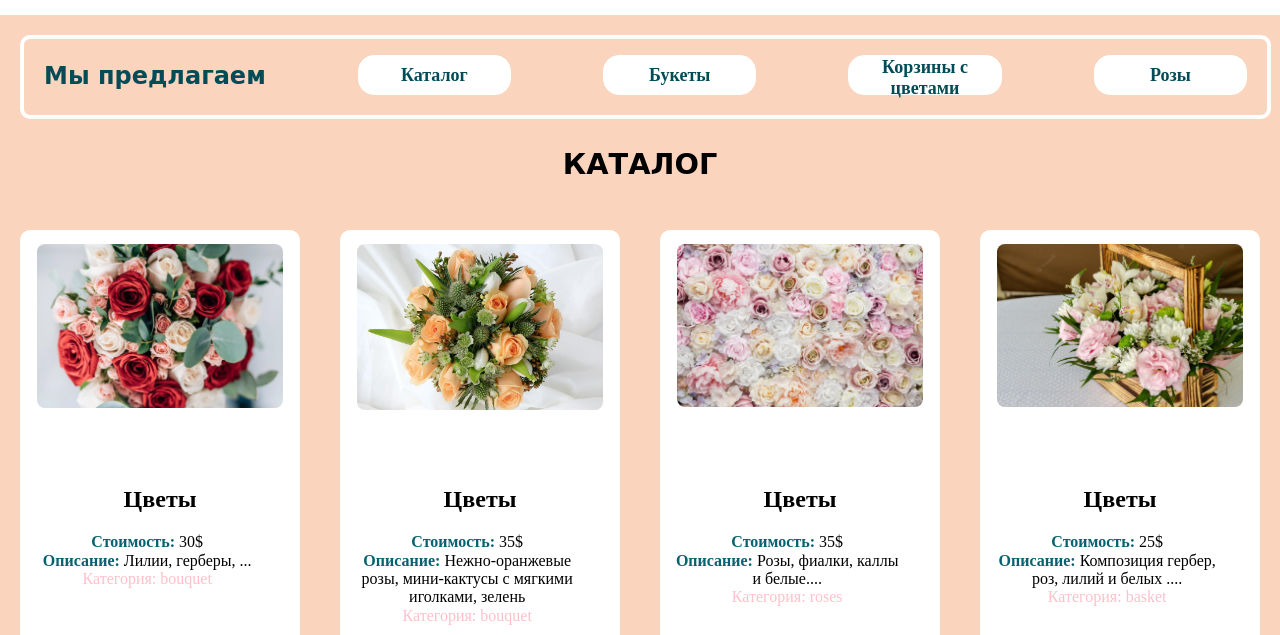
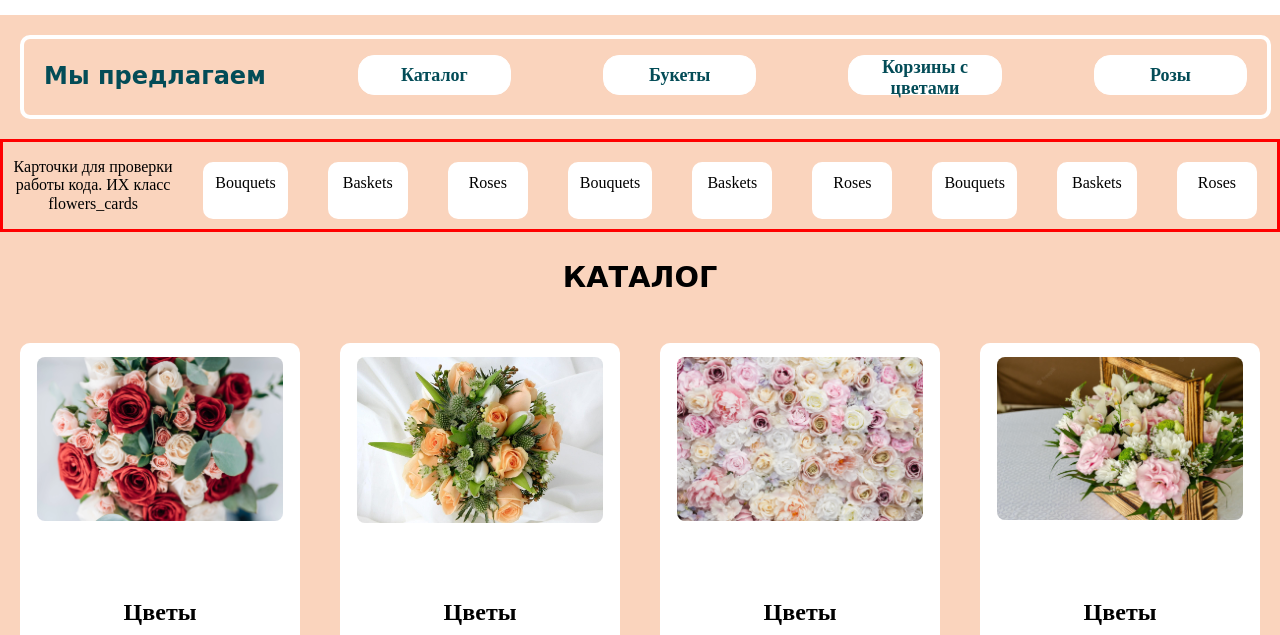
Before and after one commit to itgirlschool/f29-shoping-cart, a plain HTML site: page index.html in a window 1280 px wide. Shown: the part 165-800 px from the top of the page. Drawn offline with Linux system fonts and the light colour scheme.

Commit message:
for Мудрая Сова

```diff
--- a/assets/styles/index.scss
+++ b/assets/styles/index.scss
@@ -248,3 +248,11 @@ body {
 .hide {
     display: none
 }
+
+.help {
+    display: flex;
+    flex-direction: row;
+    justify-content: center;
+    border: 3px solid red;
+    font-size: medium;
+}
--- a/index.html
+++ b/index.html
@@ -48,8 +48,9 @@
 
       </div>
 
-
-      <!--<div class="flowers_cards bouquets">Bouquets</div>
+    <div class="help">
+      <p>Карточки для проверки работы кода. ИХ класс flowers_cards </p>
+      <div class="flowers_cards bouquets">Bouquets</div>
       <div class="flowers_cards baskets">Baskets</div>
       <div class="flowers_cards roses">Roses</div>
 
@@ -59,7 +60,9 @@
 
       <div class="flowers_cards bouquets">Bouquets</div>
       <div class="flowers_cards baskets">Baskets</div>
-      <div class="flowers_cards roses">Roses</div>-->
+      <div class="flowers_cards roses">Roses</div>
+
+    </div>
 
         <section>
           <p class = "flowersContainer">КАТАЛОГ</p>
@@ -67,6 +70,8 @@
           <div id = "flowersContainer"></div>
 
         </section>
+
+
   <!--блок-корзина START-->
       <!--  <section>
           <div>Корзина</div>
--- a/index.js
+++ b/index.js
@@ -185,9 +185,11 @@ let json = `[{
 document.addEventListener("DOMContentLoaded", function (event) {
     let flowers = JSON.parse(json);
     console.log(flowers);
+
     let flowersContent = "";
 
     for (let flower of flowers) {
+        // когда вписываем в    const cards = document.querySelectorAll('.flowers_card') - ничего не работает
         flowersContent +=`<div class="flowers_card">
         <div class="flowers_photo_container">
         <img class="flowers_photo" src="${flower.photo}"/>
@@ -198,13 +200,13 @@ document.addEventListener("DOMContentLoaded", function (event) {
         <div class="flowers_describe_container">
         <div><span style = "color: rgb(7, 97, 111); font-weight:bold;"> Стоимость: </span> ${flower.price}</div>
         <div><span style = "color: rgb(7, 97, 111); font-weight:bold;"> Описание: </span>${flower.description}</div>
-        <div style = "color: pink"> <span > Категория: </span>${flower.category}</div>
+        <div class="${flower.category}" style = "color: pink"> <span > Категория: </span>${flower.category}</div>
         </div>
         <br>
         <div class="button_basket_container">
         <button class="button_basket">Добавить в корзину</button>
         </div>
-        <div class="${flower.category}"></div>
+
         <br>
         <br>
         </div>`;
@@ -212,29 +214,30 @@ document.addEventListener("DOMContentLoaded", function (event) {
         document.getElementById("flowersContainer").innerHTML = flowersContent;
     }
 
-})
-
-
+});
 
 
 function app() {
     const buttons = document.querySelectorAll('.button_')
+    // когда вписываем в    const cards название класса тренировочных карточек  - код работает
     const cards = document.querySelectorAll('.flowers_cards')
+    console.log(cards);
 
-//делаем функцию, котрая проверить, какую кнопку нажали.
+//делаем функцию, которая проверит, какую кнопку нажали.
 //Затем пробежит по карточкам и поищет карточки с той же категорией.
 //когда функция найдет карточки с той же категорией, она их оставит. Остальные карточки - скроет
 
 function filter (category, items) {
     items.forEach((item) => {
         const isItemFiltered = !item.classList.contains(category)
-        if(isItemFiltered) {
+        const isShowAll = category.toLowerCase() === 'all-flowers'
+        if(isItemFiltered && !isShowAll) {
             item.classList.add('hide')
         }
+        else {item.classList.remove('hide')}
 
     })
 }
-
 
 //получаем доступ к дата-фильтрам
     buttons.forEach((button) => {
@@ -247,35 +250,6 @@ function filter (category, items) {
     })
 
         }
-
-
-
-    /*const currentCategory = button.dataset.filter
-
-
-    filter(currentCategory, cards)
-
-
-
-    console.log(buttons);
-    console.log(cards);
-
-    function filter (category, items) {
-        items.forEach((item) => {
-            const isItemFiltered = !item.classList.contains(category)
-            const isShowAll=category.toLowerCase() === 'all'
-            if(isItemFiltered && !isShowAll) {
-                item.classList.add('hide')
-            }
-            else  item.classList.remove('hide')
-        })
-
-    }}
-
-
-
-
-    })*/
 
     app();
 
```
Also changed, not shown: assets/styles/index.css, assets/styles/main-styles.css, 2 other files.
